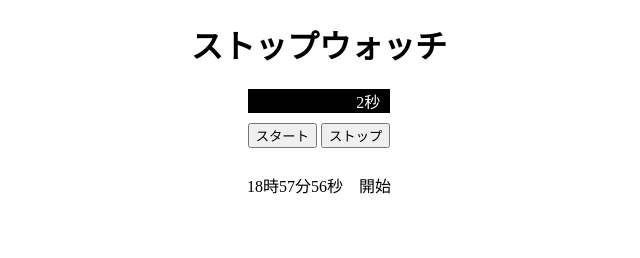
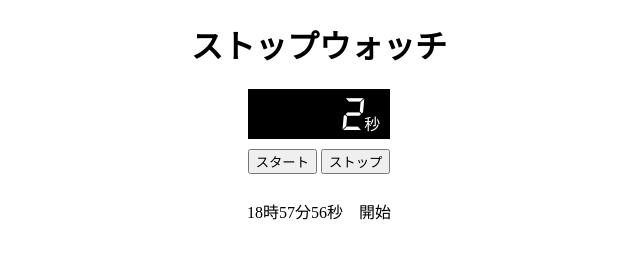
Before and after one commit to mizu329/stopwatch, a plain HTML site: page index.html in a window 1280 px wide. Both pictures are taken after a click on the button "スタート". Shown: the whole page, without its empty margins (321-961 px from the left). Drawn offline with Linux system fonts and the light colour scheme.

Commit message:
ディスプレイ表示のフォントを変更

```diff
--- a/css/style.css
+++ b/css/style.css
@@ -1,3 +1,8 @@
+@font-face {
+  font-family: "DS-DIGII";
+  src: url("/font/DS-DIGII.TTF") format("truetype");
+}
+
 .title {
   text-align: center;
 }
@@ -15,6 +20,11 @@
   margin-bottom: 10px;
 }
 
+.number {
+  font-size: 50px;
+  font-family: "DS-DIGII";
+}
+
 .log {
   margin: 0 auto;
   width: fit-content;
--- a/index.html
+++ b/index.html
@@ -10,7 +10,7 @@
     <h1 class="title">ストップウォッチ</h1>
 
     <div id="stopWatchPanel">
-      <div class="display">0</div>
+      <div class="display"><span class="number">0</span>秒</div>
 
       <div class="actions">
         <button class="startButton">スタート</button>
--- a/js/main.js
+++ b/js/main.js
@@ -16,7 +16,7 @@ function addMessage(message) {
 }
 
 // 変数定義
-let displayElm = document.getElementsByClassName("display")[0];
+let displayElm = document.getElementsByClassName("number")[0];
 let logElm = document.querySelector(".log");
 let timer = null;
 let seconds = 0;
@@ -32,7 +32,7 @@ startButton.addEventListener("click", function () {
 
     timer = setInterval(function () {
       seconds++;
-      displayElm.innerText = `${seconds}秒`;
+      displayElm.innerText = `${seconds}`;
       console.log("経過時間: " + seconds + "秒");
     }, 1000);
 
```
Also changed, not shown: font/DS-DIGII.TTF (added).
